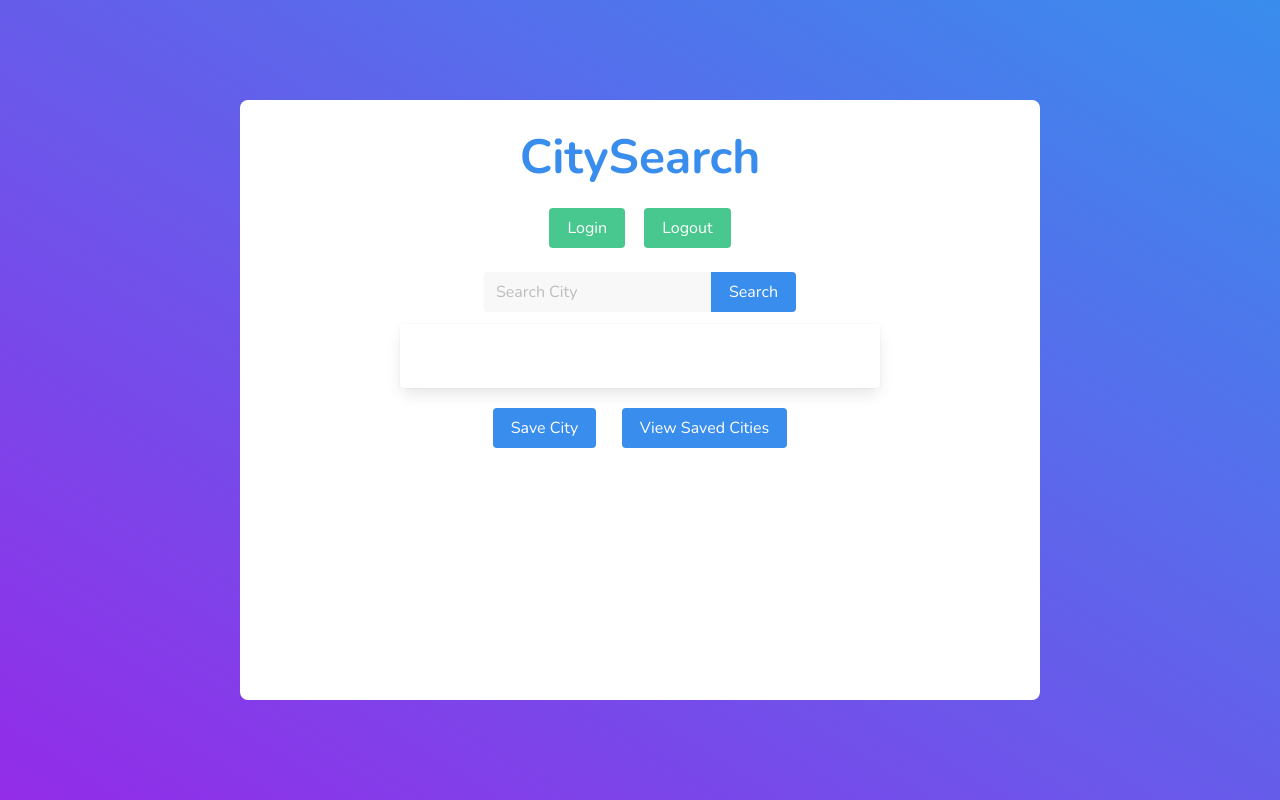
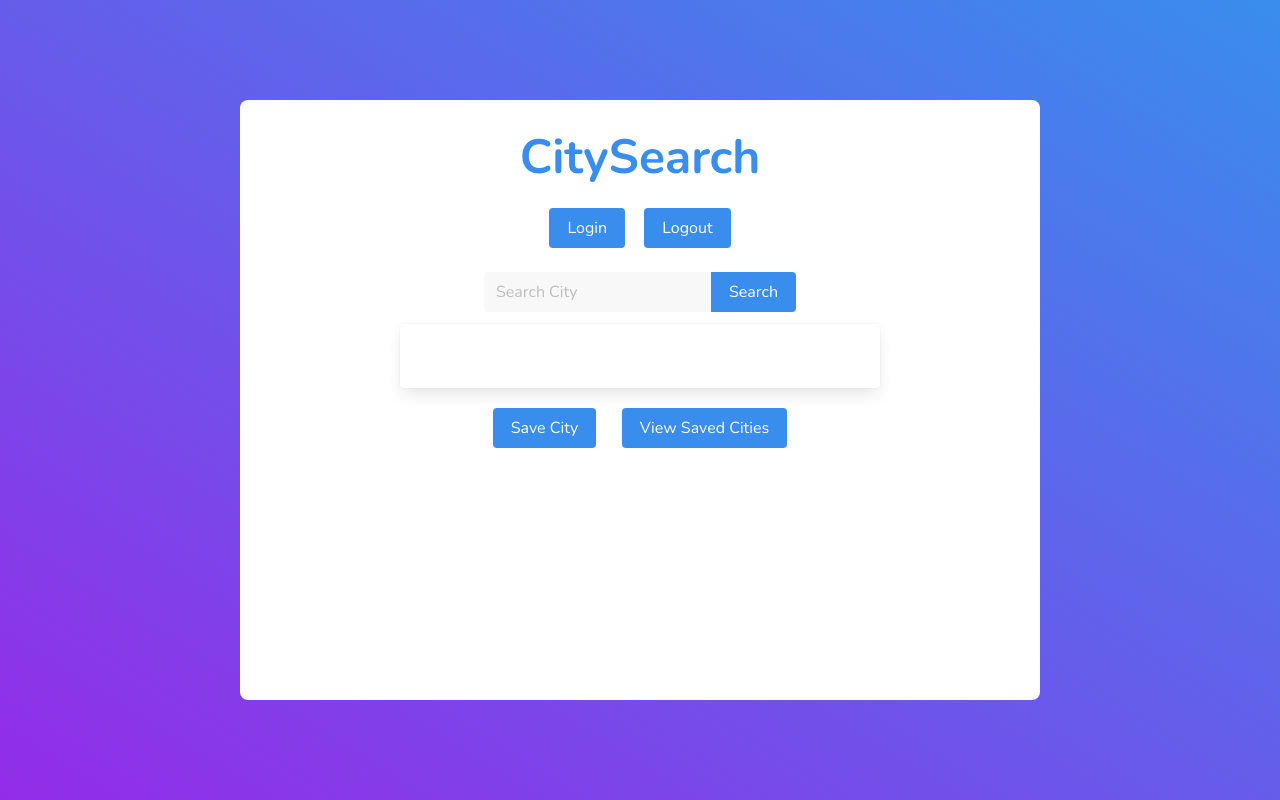
Before and after one commit to wescorner/CitySearch, an Angular app in the folder App/: page / in a window 1280 px wide. Built offline with nearby package versions, Linux system fonts and the light colour scheme.

Commit message:
user now redirected to main page after logging in
user now redirected to main page after logging in

```diff
--- a/App/package.json
+++ b/App/package.json
@@ -20,6 +20,7 @@
     "@angular/platform-browser-dynamic": "~10.2.4",
     "@angular/router": "~10.2.4",
     "bulma": "^0.9.2",
+    "font-awesome": "^4.7.0",
     "rxjs": "~6.6.0",
     "tslib": "^2.0.0",
     "zone.js": "~0.10.2"
--- a/App/src/app/pages/login/login.component.html
+++ b/App/src/app/pages/login/login.component.html
@@ -11,9 +11,12 @@
                 Login
             </button>
 
-            <div class="field has-addons">
-                <div class="control">
+            <div class="field">
+                <div class="control has-icons-left">
                     <input #usernameInput class="input has-background-light" type="text" placeholder="Enter Username...">
+                    <span>
+                        <i class="fas fa-user"></i>
+                    </span>
                 </div>
             </div>
             <button class="button is-primary" (click)="createNewUser(usernameInput.value)">
--- a/App/src/app/pages/login/login.component.ts
+++ b/App/src/app/pages/login/login.component.ts
@@ -1,4 +1,5 @@
 import { Component, OnInit } from '@angular/core';
+import { Router } from '@angular/router';
 import { SearchService } from 'src/app/services/search.service';
 
 @Component({
@@ -22,7 +23,7 @@ export class LoginComponent implements OnInit {
 
   createMessage = "";
 
-  constructor(private searchService: SearchService) { }
+  constructor(private searchService: SearchService, private router: Router) { }
 
   ngOnInit(): void {
   }
@@ -31,6 +32,8 @@ export class LoginComponent implements OnInit {
     return this.searchService.login(title).subscribe((response) => {
       console.log(response);
       this.loginMessage = response;
+      window.alert(response.message);
+      this.router.navigate(['/']);
     },
     (error) => {
       console.error(error);
--- a/App/src/app/pages/main-page/main-page.component.html
+++ b/App/src/app/pages/main-page/main-page.component.html
@@ -7,17 +7,18 @@
 
         <div class="buttons">
             <div class="control ">
-                <button class="button is-success" routerLink="/login">
+                <button class="button is-primary" routerLink="/login">
                     Login
                 </button>
             </div>
             <div class="control ">
-                <button class="button is-success" (click)="logout()">
+                <button class="button is-primary" (click)="logout()">
                     Logout
                 </button>
               </div>
         </div>
 
+        <!-- <p>{{username of logged in user here}}</p> -->
 
         <div class="field has-addons">
             <div class="control">
```
Also changed, not shown: App/src/styles.scss (line endings or trailing spaces), 1 other file (tests, documents, lock files or other folders).
